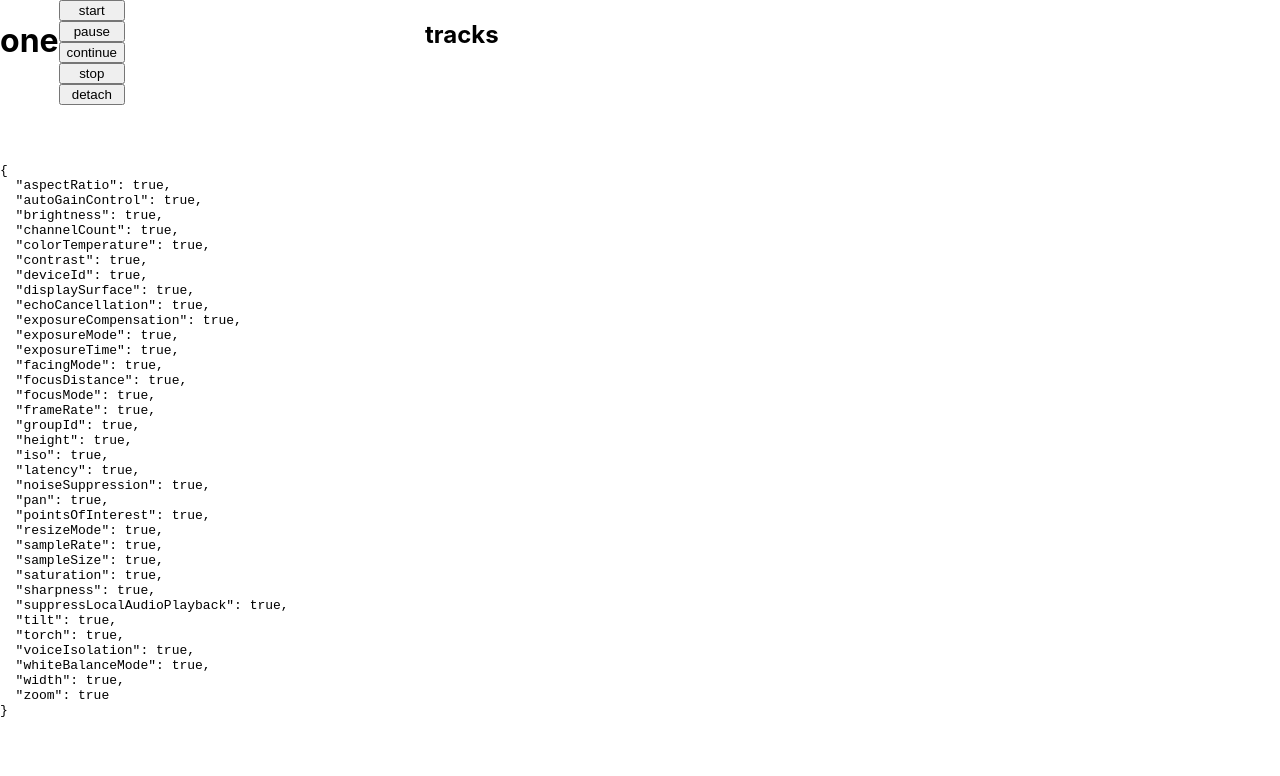
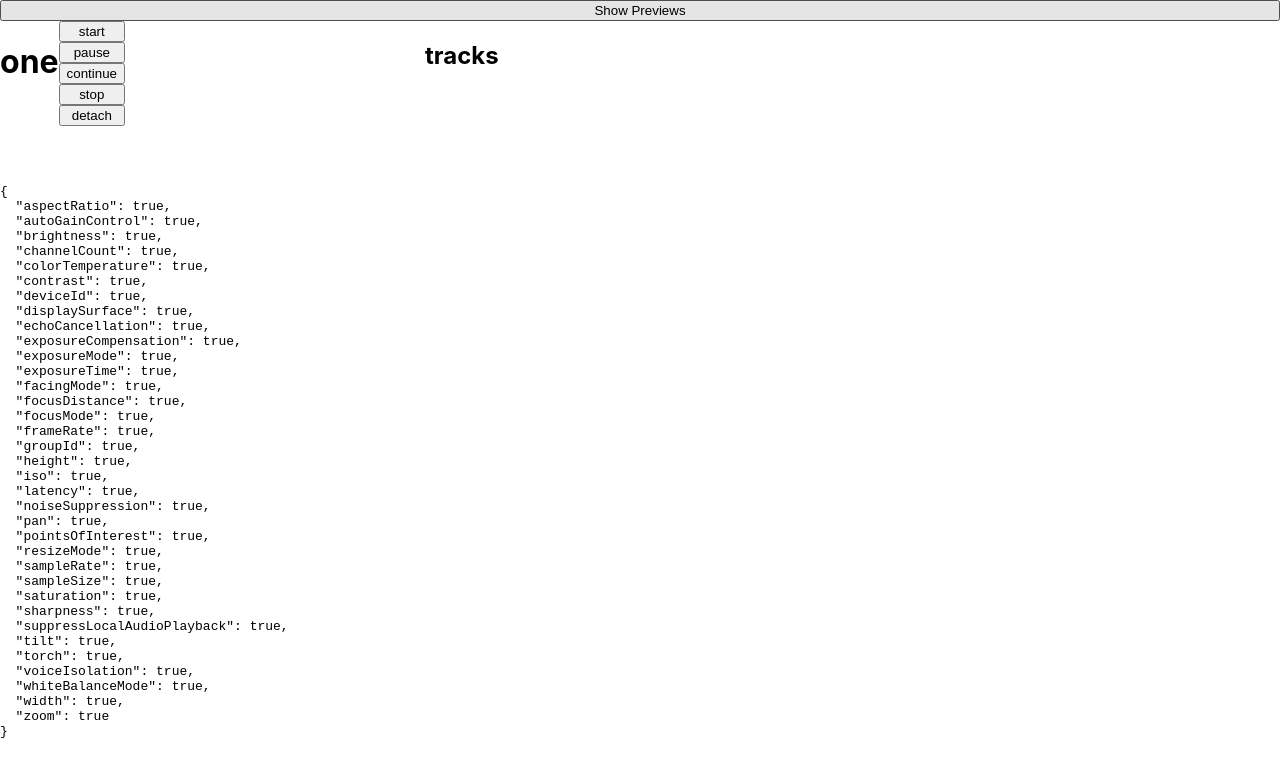
Before and after one commit to signed/device-demonstrator, a React (Create React App) app: page / in a window 1280 px wide. Shown: the top 776 px of the page. Built offline with nearby package versions, Linux system fonts and the light colour scheme.

Commit message:
preview of all cameras

```diff
--- /dev/null
+++ b/src/CameraPicker.tsx
@@ -0,0 +1,84 @@
+import React, { CSSProperties } from 'react';
+import { VideoElement } from './VideoElement';
+import { Device, RecordingDirector } from './RecordingDirector';
+
+export interface CameraPreviewProps {
+    streamSource: RecordingDirector;
+    device: Device;
+}
+
+export interface CameraPreviewState {
+    stream: MediaStream | null;
+    streamError: boolean;
+}
+
+export class CameraPreview extends React.Component<CameraPreviewProps, CameraPreviewState> {
+
+    constructor(props: CameraPreviewProps) {
+        super(props);
+        this.state = { streamError: false, stream: null };
+    }
+
+    componentDidMount(): void {
+        this.props.streamSource.videoStreamFor(this.props.device)
+            .then(stream => this.setState({ stream }))
+            .catch(() => this.setState({ streamError: true }));
+    }
+
+    componentWillUnmount(): void {
+        const stream = this.state.stream;
+        if (stream === null) {
+            return;
+        }
+        stream.getTracks().forEach(track => track.stop());
+        this.setState({ stream: null });
+    }
+
+    render() {
+        return (
+            <div>
+                <h4>{this.props.device.label}</h4>
+                {this.state !== undefined && <VideoElement width={150} srcObject={this.state.stream} autoPlay={true}/>}
+            </div>
+        );
+    }
+}
+
+export interface CameraPickerProps {
+    recordingDirector: RecordingDirector
+}
+
+export interface CameraPickerState {
+    showPreviews: boolean;
+}
+
+export class CameraPicker extends React.Component<CameraPickerProps, CameraPickerState> {
+
+    constructor(props: CameraPickerProps) {
+        super(props);
+        this.state = { showPreviews: false };
+    }
+
+    render() {
+        const button = this.state.showPreviews ? <button onClick={this.handleHidePreview}>Hide Previews</button> : <button onClick={this.handleShowPreview}>Show Previews</button>;
+        const previews = this.state.showPreviews ? this.props.recordingDirector.cameras().map(device => <CameraPreview key={device.deviceId} device={device} streamSource={this.props.recordingDirector}/>) : null;
+        const style: CSSProperties = {
+            display: 'flex',
+            flexDirection: 'column'
+        };
+        return (
+            <div style={style}>
+                {button}
+                {previews}
+            </div>
+        );
+    }
+
+    private handleShowPreview = () => {
+        this.setState({ showPreviews: true });
+    };
+    private handleHidePreview = () => {
+        this.setState({ showPreviews: false });
+    };
+
+}
--- /dev/null
+++ b/src/RecordingDirector.ts
@@ -0,0 +1,18 @@
+export type Device = Pick<MediaDeviceInfo, 'groupId' | 'deviceId' | 'kind' | 'label'>;
+
+export class RecordingDirector {
+    private readonly devices: Array<Device> = [];
+
+    updateDevices(newDevices: Array<Device>) {
+        this.devices.splice(0, this.devices.length);
+        this.devices.push(...newDevices);
+    }
+
+    cameras() {
+        return this.devices.filter( device => device.kind === 'videoinput').filter(device => 'default' !== device.label)
+    }
+
+    videoStreamFor(device: Device):Promise<MediaStream> {
+        return navigator.mediaDevices.getUserMedia({ video: { deviceId: device.deviceId } });
+    }
+}
--- a/src/index.tsx
+++ b/src/index.tsx
@@ -1,24 +1,35 @@
 import React from 'react';
 import ReactDOM from 'react-dom';
 import './index.css';
+import { CameraPicker } from './CameraPicker';
+import { Device, RecordingDirector } from './RecordingDirector';
 import { Json } from './Json';
 import * as serviceWorker from './serviceWorker';
 import { VideoView } from './VideoView';
 
+const recordingDirector = new RecordingDirector();
+
 const logDeviceInformation = () => {
     navigator.mediaDevices.enumerateDevices()
-        .then(function (devices) {
-            devices.forEach(function (device) {
-                console.log(device.kind + ': ' + device.label +
-                    ' id = ' + device.deviceId);
-            });
+        .then(function (mediaDeviceInfos) {
+            const toDevice = (mediaDeviceInfo: MediaDeviceInfo): Device => {
+                return {
+                    groupId: mediaDeviceInfo.groupId,
+                    deviceId: mediaDeviceInfo.deviceId,
+                    label: mediaDeviceInfo.label,
+                    kind: mediaDeviceInfo.kind
+                };
+            };
+            recordingDirector.updateDevices(mediaDeviceInfos.map(toDevice));
         }).catch(function (err) {
             console.log(err.name + ': ' + err.message);
-        });
+        }
+    );
 };
 
 const renderApplication = () => {
     ReactDOM.render(<div>
+        <CameraPicker recordingDirector={recordingDirector}/>
         <VideoView title={'one'}/>
         <Json content={navigator.mediaDevices.getSupportedConstraints()}/>
     </div>, document.getElementById('root'));
```
